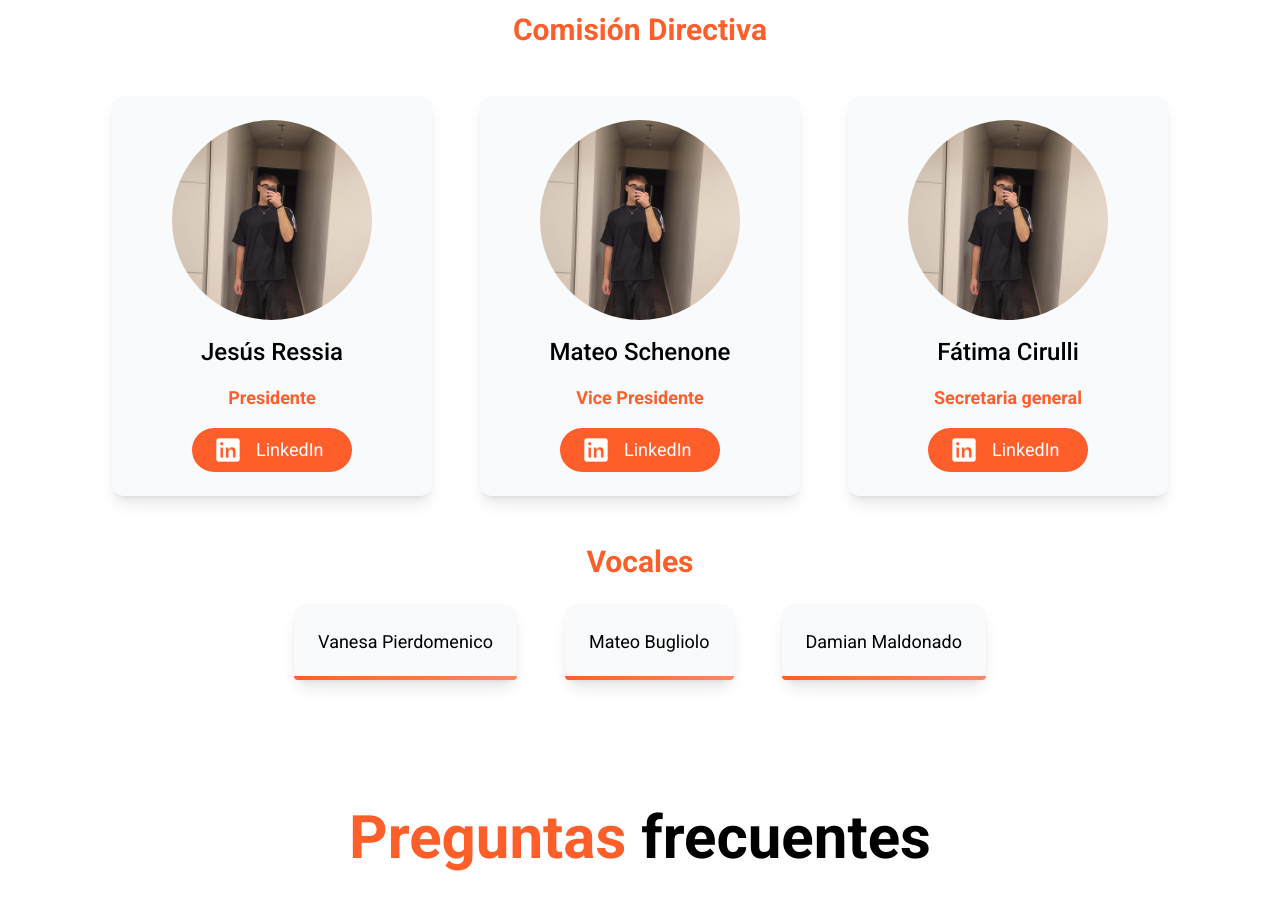
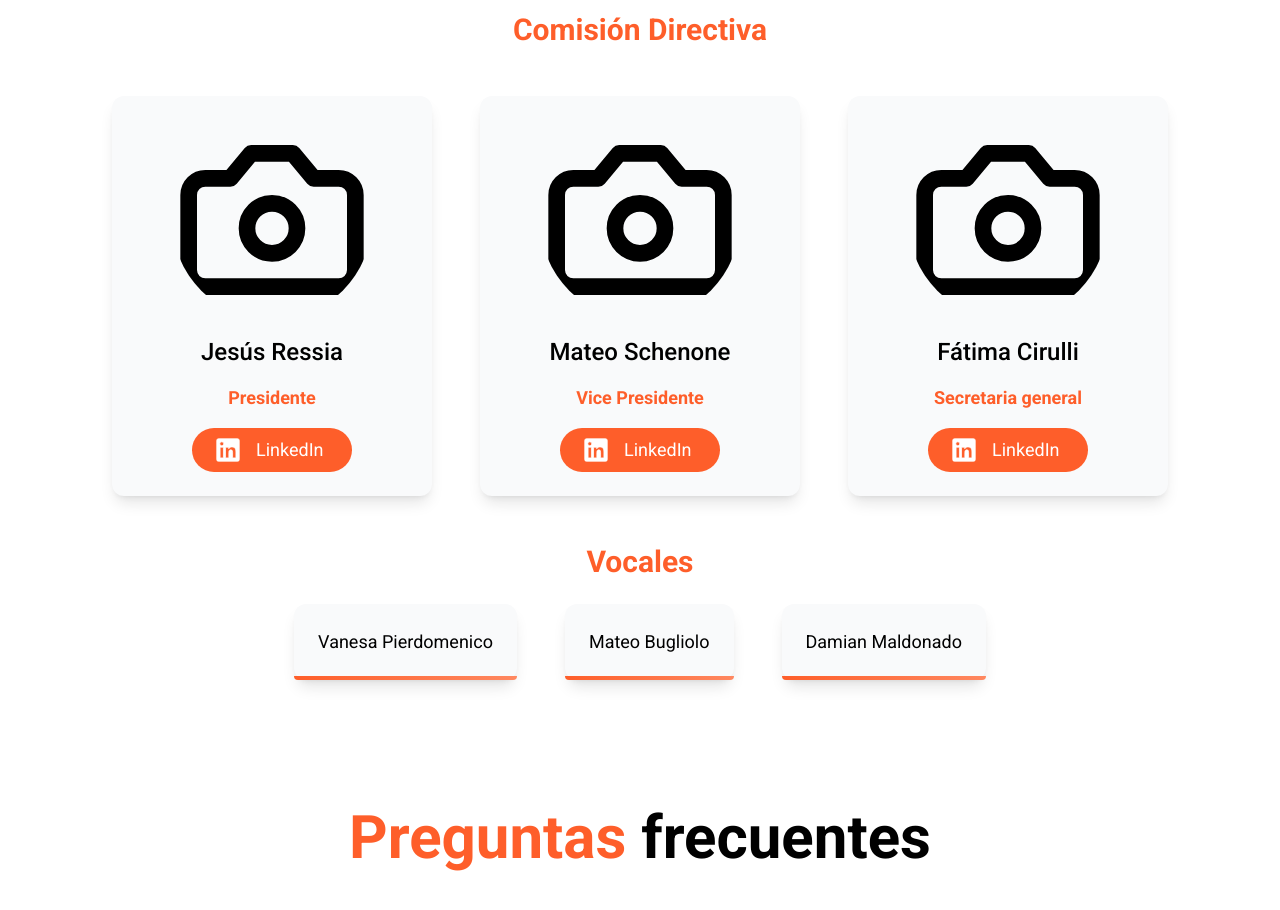
Before and after one commit to FranciscoJarusz/lista365, a React (Vite) app: page / in a window 1280 px wide. Shown: the part 820-1730 px from the top of the page. Built offline with nearby package versions, Linux system fonts and the light colour scheme.

Commit message:
Cambio foto en cards

```diff
--- a/src/components/Integrantes.jsx
+++ b/src/components/Integrantes.jsx
@@ -1,5 +1,5 @@
 import React from 'react';
-import directivaImg from '../assets/hero.jpg';
+import cameraIcon from '../assets/camera.svg';
 import linkedinIcon from '../assets/linkedin.svg';
 
 const Integrantes = () => {
@@ -14,7 +14,7 @@ const Integrantes = () => {
             <div className="p-6 flex items-center justify-center gap-12">
 
                 <div className="flex flex-col items-center justify-center gap-4 bg-gray-50 p-6 rounded-xl w-80 shadow-lg">
-                    <img src={directivaImg} alt="Presidente" className="w-50 h-50 rounded-full object-cover" />
+                    <img src={cameraIcon} alt="Presidente" className="w-50 h-50 rounded-full object-cover" />
                     <h3 className="text-2xl font-medium text-black">Jesús Ressia</h3>
                     <p className="text-lg text-primario font-bold max-w-2xl">Presidente</p>
                      <a href="/" target="_blank" className="flex items-center gap-4 bg-primario rounded-full px-6 py-2 text-lg text-white hover:scale-105 transition-all duration-300 ease-in-out w-40">
@@ -24,7 +24,7 @@ const Integrantes = () => {
                 </div>
 
                 <div className="flex flex-col items-center justify-center gap-4 bg-gray-50 p-6 rounded-xl w-80 shadow-lg">
-                    <img src={directivaImg} alt="Presidente" className="w-50 h-50 rounded-full object-cover" />
+                    <img src={cameraIcon} alt="Presidente" className="w-50 h-50 rounded-full object-cover" />
                     <h3 className="text-2xl font-medium text-black">Mateo Schenone</h3>
                     <p className="text-lg text-primario font-bold max-w-2xl">Vice Presidente</p>
                      <a href="/" target="_blank" className="flex items-center gap-4 bg-primario rounded-full px-6 py-2 text-lg text-white hover:scale-105 transition-all duration-300 ease-in-out w-40">
@@ -34,7 +34,7 @@ const Integrantes = () => {
                 </div>
 
                 <div className="flex flex-col items-center justify-center gap-4 bg-gray-50 p-6 rounded-xl w-80 shadow-lg">
-                    <img src={directivaImg} alt="Presidente" className="w-50 h-50 rounded-full object-cover" />
+                    <img src={cameraIcon} alt="Presidente" className="w-50 h-50 rounded-full object-cover" />
                     <h3 className="text-2xl font-medium text-black">Fátima Cirulli</h3>
                     <p className="text-lg text-primario font-bold max-w-2xl">Secretaria general</p>
                      <a href="/" target="_blank" className="flex items-center gap-4 bg-primario rounded-full px-6 py-2 text-lg text-white hover:scale-105 transition-all duration-300 ease-in-out w-40">
```
Also changed, not shown: src/assets/camera.svg (added), src/assets/hero.jpg (deleted).
